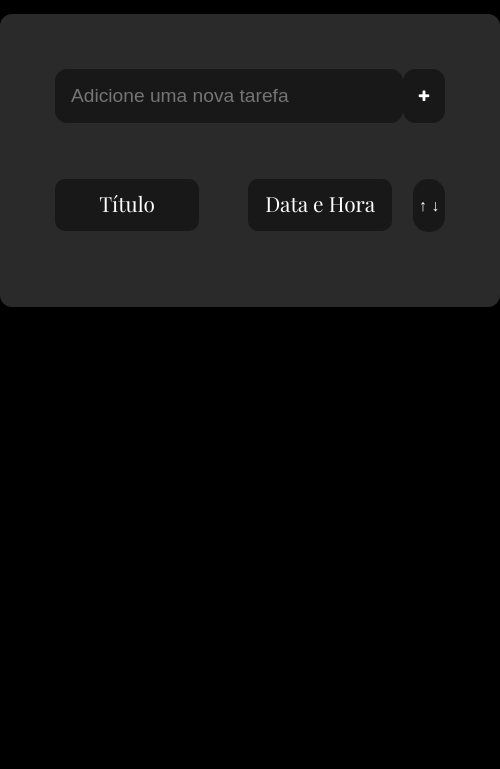
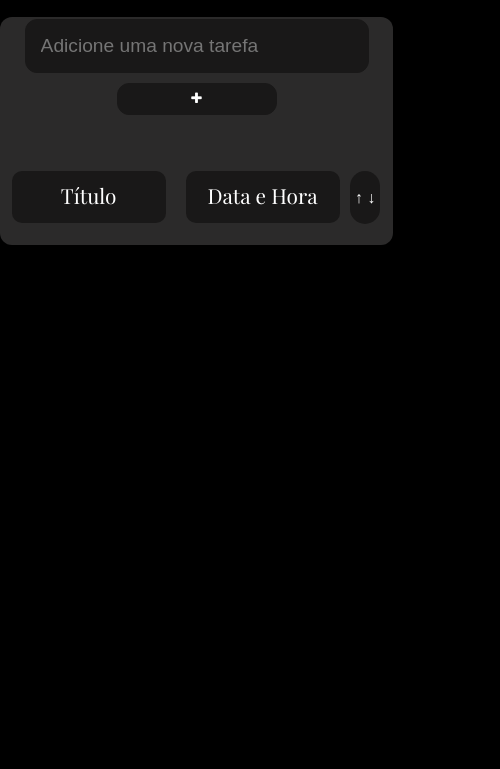
Before and after one commit to joaovitorsilva11/ceub_programacao_web, a plain HTML site: page Trabalho/index.html in a window 390 px wide. Shown: the part 75-844 px from the top of the page, 500 px wide, since content can reach past the window. Drawn offline with nearby package versions, Linux system fonts and the light colour scheme; a web font is replaced by a local one.

Commit message:
updt: css mobile

```diff
--- a/Trabalho/css/style.css
+++ b/Trabalho/css/style.css
@@ -224,3 +224,60 @@ body {
     -moz-appearance:    none;
     appearance:         none;
 }
+
+/* teste */
+/* Adicione estas regras de mídia no final do seu arquivo CSS */
+/* Estilos para dispositivos móveis */
+@media only screen and (max-width: 768px) {
+    .relogio {
+        width: 40%;
+        margin: 1.2rem;
+        margin-left: auto;
+        margin-right: auto;
+    }
+
+    .relogio div {
+        width: 35%;
+        margin-bottom: 10px;
+        text-align: center;
+        margin-left: 3px;
+    }
+
+    .conteudo {
+        padding: 0.1rem;
+    }
+
+    .topo {
+        flex-direction: column;
+        align-items: center;
+    }
+
+    .topo input {
+        width: 80%;
+        margin-bottom: 10px;
+    }
+
+    #listaTarefa li {
+        padding: 1rem;
+    }
+
+    .titulo {
+        align-items: center;
+    }
+
+    #titulo, #dataHora {
+        width: 50%;
+        margin: 10px ;
+    }
+
+    #ordemTarefas {
+        width: 10%;
+        margin-bottom: 1.2rem;
+        margin-right: 0.7rem;
+    }
+
+    #btnAddTarefa {
+        width: 10rem;
+        height: 2rem;
+    }
+}
```
